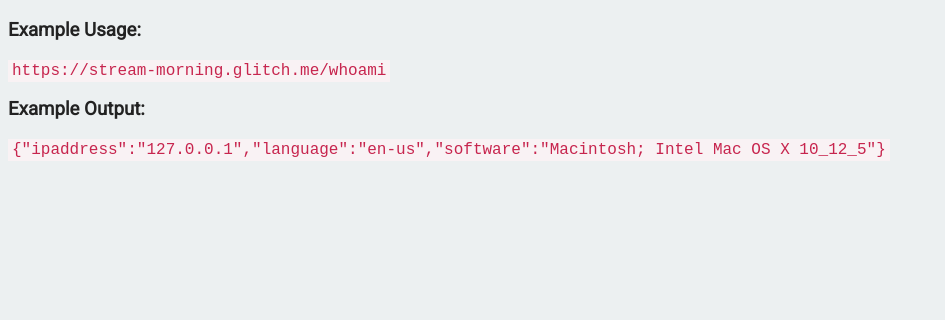
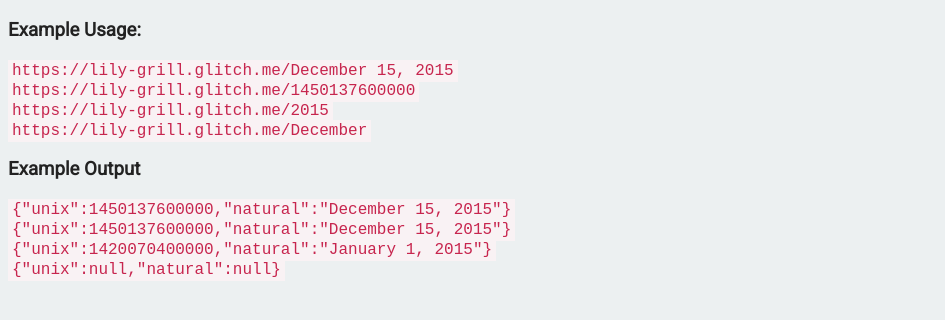
Before and after one commit to ShalaQweghen/timestamp_microservice, a website: page views/index.html in a window 1280 px wide. Shown: the part 62-382 px from the top of the page, without its empty margins (0-945 px from the left). Drawn offline with Linux system fonts and the light colour scheme.

Commit message:
Correct index.html

```diff
--- a/views/index.html
+++ b/views/index.html
@@ -11,9 +11,15 @@
    <body>
      <h1>Timestamp Microservice</h1>
      <h3>Example Usage:</h3>
-     <code>https://stream-morning.glitch.me/whoami</code>
-     <h3>Example Output:</h3>
-     <code>{"ipaddress":"127.0.0.1","language":"en-us","software":"Macintosh; Intel Mac OS X 10_12_5"}</code>
+     <code>https://lily-grill.glitch.me/December 15, 2015</code><br>
+     <code>https://lily-grill.glitch.me/1450137600000</code><br>
+     <code>https://lily-grill.glitch.me/2015</code><br>
+     <code>https://lily-grill.glitch.me/December</code>
+     <h3>Example Output</h3>
+     <code>{"unix":1450137600000,"natural":"December 15, 2015"}</code><br>
+     <code>{"unix":1450137600000,"natural":"December 15, 2015"}</code><br>
+     <code>{"unix":1420070400000,"natural":"January 1, 2015"}</code><br>
+     <code>{"unix":null,"natural":null}</code>
    </body>
 
 </html>
```
